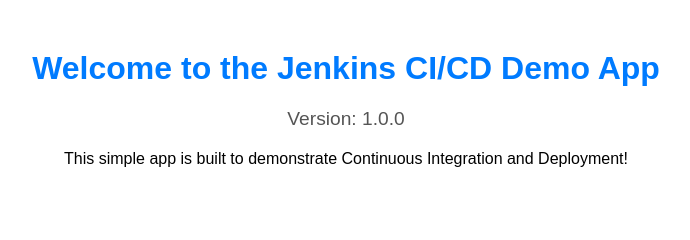
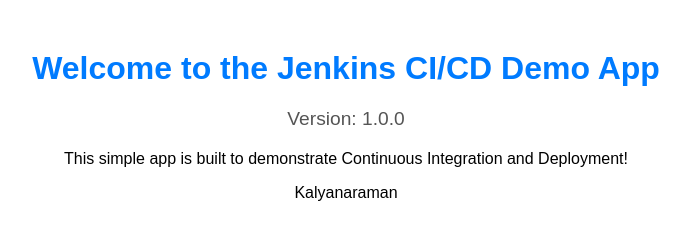
Before and after one commit to KalyanaramanK/Devops, a plain HTML site: page index.html in a window 1280 px wide. Shown: the whole page, without its empty margins (294-984 px from the left). Drawn offline with Linux system fonts and the light colour scheme.

Commit message:
Updated index.html version

```diff
--- a/index.html
+++ b/index.html
@@ -1,18 +1,33 @@
 <!DOCTYPE html>
 <html lang="en">
+
 <head>
     <meta charset="UTF-8">
     <meta name="viewport" content="width=device-width, initial-scale=1.0">
     <title>Jenkins CI/CD Demo</title>
     <style>
-        body { font-family: Arial, sans-serif; text-align: center; margin-top: 50px; }
-        h1 { color: #007bff; }
-        .version { font-size: 1.2em; color: #555; }
+        body {
+            font-family: Arial, sans-serif;
+            text-align: center;
+            margin-top: 50px;
+        }
+
+        h1 {
+            color: #007bff;
+        }
+
+        .version {
+            font-size: 1.2em;
+            color: #555;
+        }
     </style>
 </head>
+
 <body>
     <h1>Welcome to the Jenkins CI/CD Demo App</h1>
     <p class="version">Version: 1.0.0</p>
     <p>This simple app is built to demonstrate Continuous Integration and Deployment!</p>
+    <p>Kalyanaraman</p>
 </body>
+
 </html>
```
Also changed, not shown: 2 other files.
